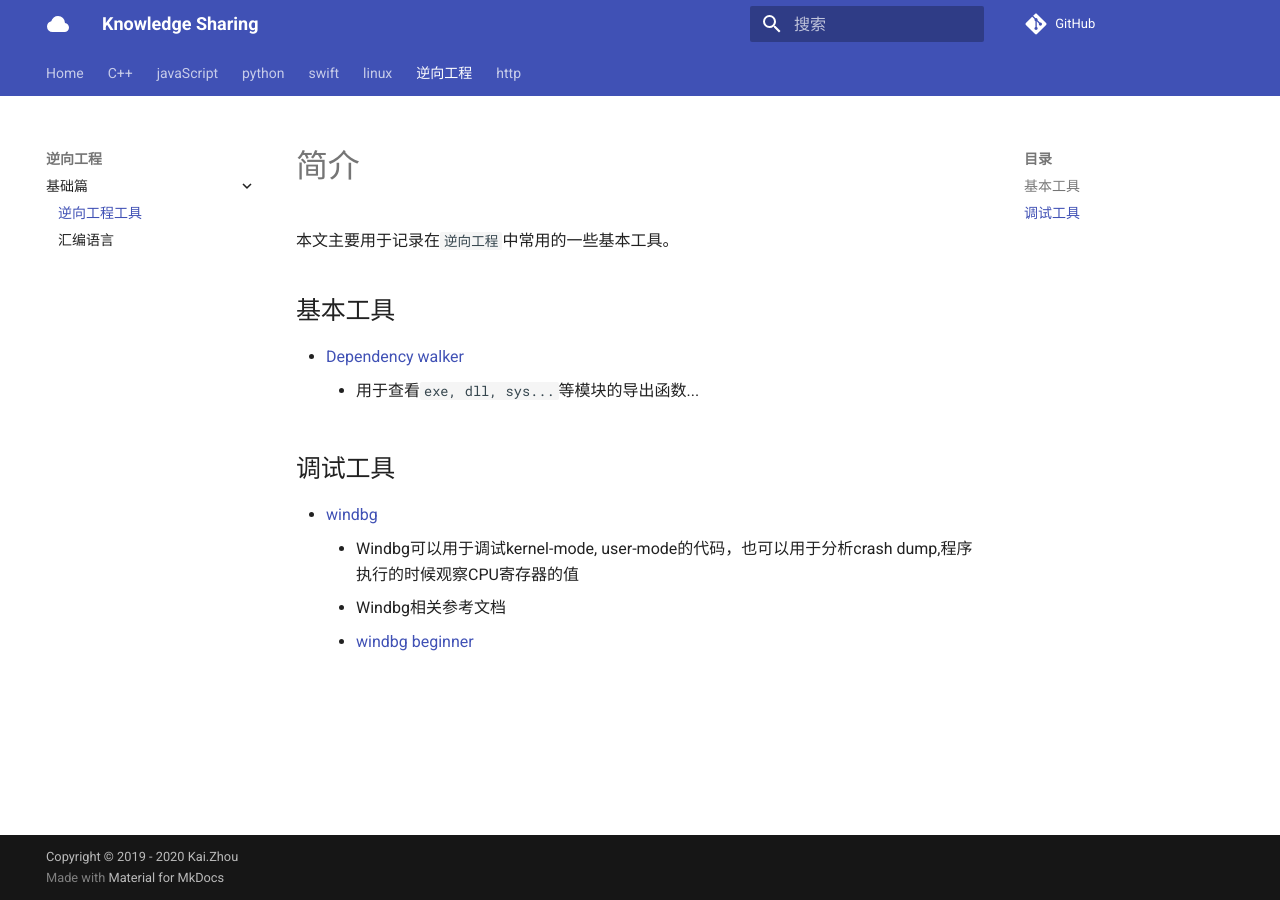
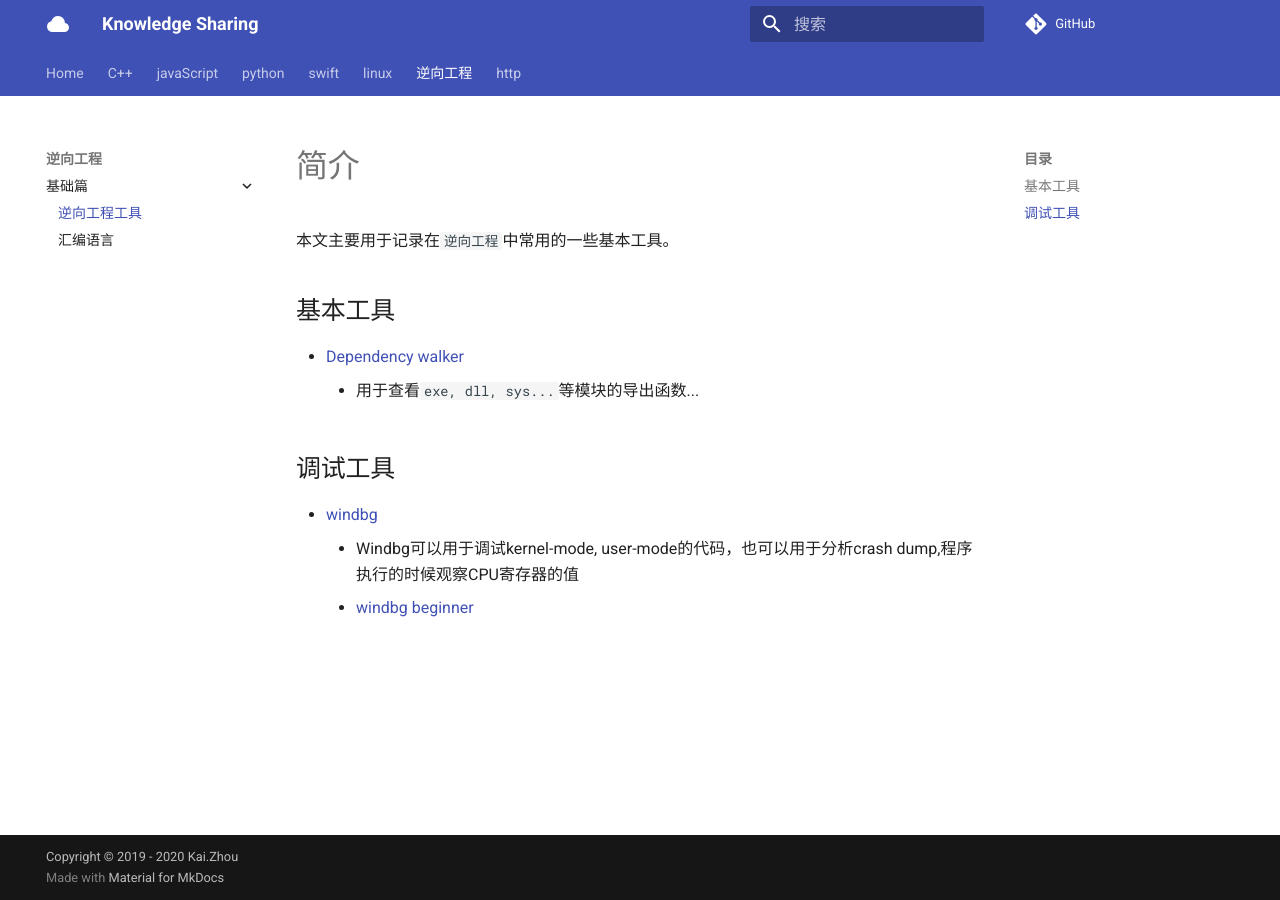
Before and after one commit to zhoukaidev/ks_blog, an MkDocs documentation site: the page built from docs/reverseEngine/basicDevtool.md, in a window 1280 px wide. Built offline with MkDocs 1.6.1 and Material for MkDocs 9.7.7, drawn with Linux system fonts in a browser that asks for light colours; comment, search, counter and statistics services are not loaded.

Commit message:
Update basicDevtool.md

```diff
--- a/docs/reverseEngine/basicDevtool.md
+++ b/docs/reverseEngine/basicDevtool.md
@@ -11,5 +11,4 @@
 
 * [windbg](https://docs.microsoft.com/en-us/windows-hardware/drivers/debugger/)
     * Windbg可以用于调试kernel-mode, user-mode的代码，也可以用于分析crash dump,程序执行的时候观察CPU寄存器的值
-    * Windbg相关参考文档
-      * [windbg beginner](http://www.windbg.xyz/windbg/article/1-How-to-install-WinDbg)
+    * [windbg beginner](http://www.windbg.xyz/windbg/article/1-How-to-install-WinDbg)
```
